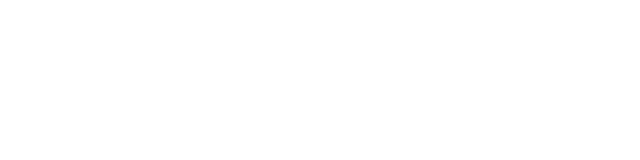
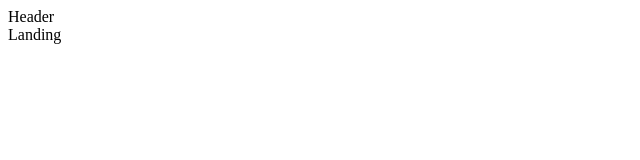
Before and after one commit to Unsplash-clone/client, a React (Create React App) app: page / in a window 1280 px wide. Shown: the top 160 px of the page, without its empty margins (0-640 px from the left). Built offline with nearby package versions, Linux system fonts and the light colour scheme.

Commit message:
add Header, Landing comps. add react-router-dom

```diff
--- a/package.json
+++ b/package.json
@@ -8,6 +8,7 @@
     "@testing-library/user-event": "^7.2.1",
     "react": "^16.13.1",
     "react-dom": "^16.13.1",
+    "react-router-dom": "^5.2.0",
     "react-scripts": "3.4.3"
   },
   "scripts": {
--- a/src/App.js
+++ /dev/null
@@ -1,7 +0,0 @@
-import React from "react";
-
-function App() {
-  return <div className="App"></div>;
-}
-
-export default App;
--- /dev/null
+++ b/src/components/App.js
@@ -0,0 +1,18 @@
+import React from "react";
+import { Switch, Route } from "react-router-dom";
+
+import Landing from "./Landing";
+import Header from "./Header";
+function App() {
+  return (
+    <div className="App">
+      <Header />
+      <Switch>
+        <Route path="/" exact render={() => <Landing />} />
+        <Route render={() => <h1>404</h1>} />
+      </Switch>
+    </div>
+  );
+}
+
+export default App;
--- /dev/null
+++ b/src/components/Header.js
@@ -0,0 +1,7 @@
+import React from "react";
+
+function Header() {
+  return <div>Header</div>;
+}
+
+export default Header;
--- /dev/null
+++ b/src/components/Landing.js
@@ -0,0 +1,7 @@
+import React from "react";
+
+function Landing() {
+  return <div>Landing</div>;
+}
+
+export default Landing;
--- a/src/index.js
+++ b/src/index.js
@@ -1,10 +1,13 @@
 import React from "react";
 import ReactDOM from "react-dom";
-import App from "./App";
+import { BrowserRouter } from "react-router-dom";
+import App from "./components/App";
 
 ReactDOM.render(
   <React.StrictMode>
-    <App />
+    <BrowserRouter>
+      <App />
+    </BrowserRouter>
   </React.StrictMode>,
   document.getElementById("root")
 );
```
Also changed, not shown: src/components/Footer.js (added, +7 -0 lines), 1 other file (tests, documents, lock files or other folders).
